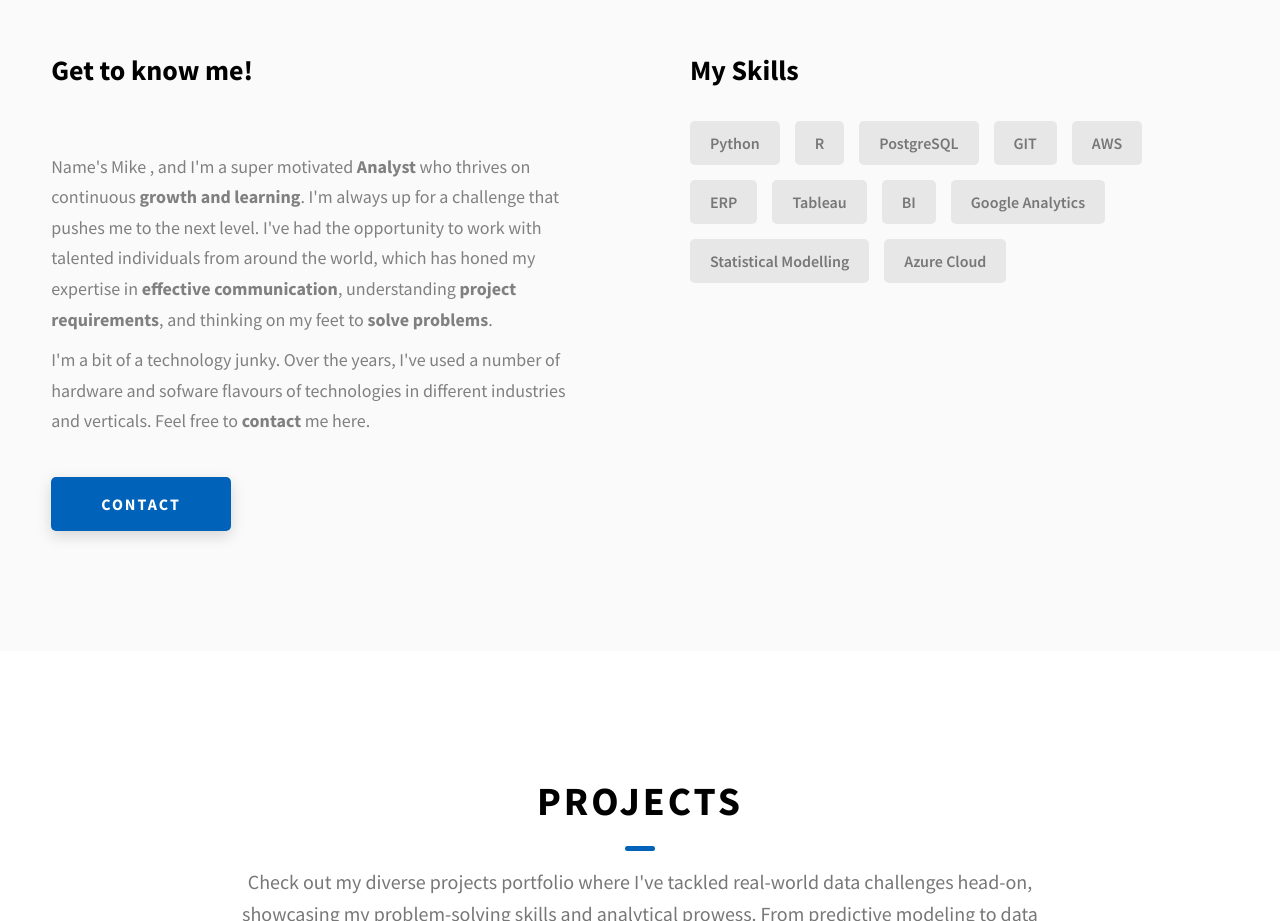
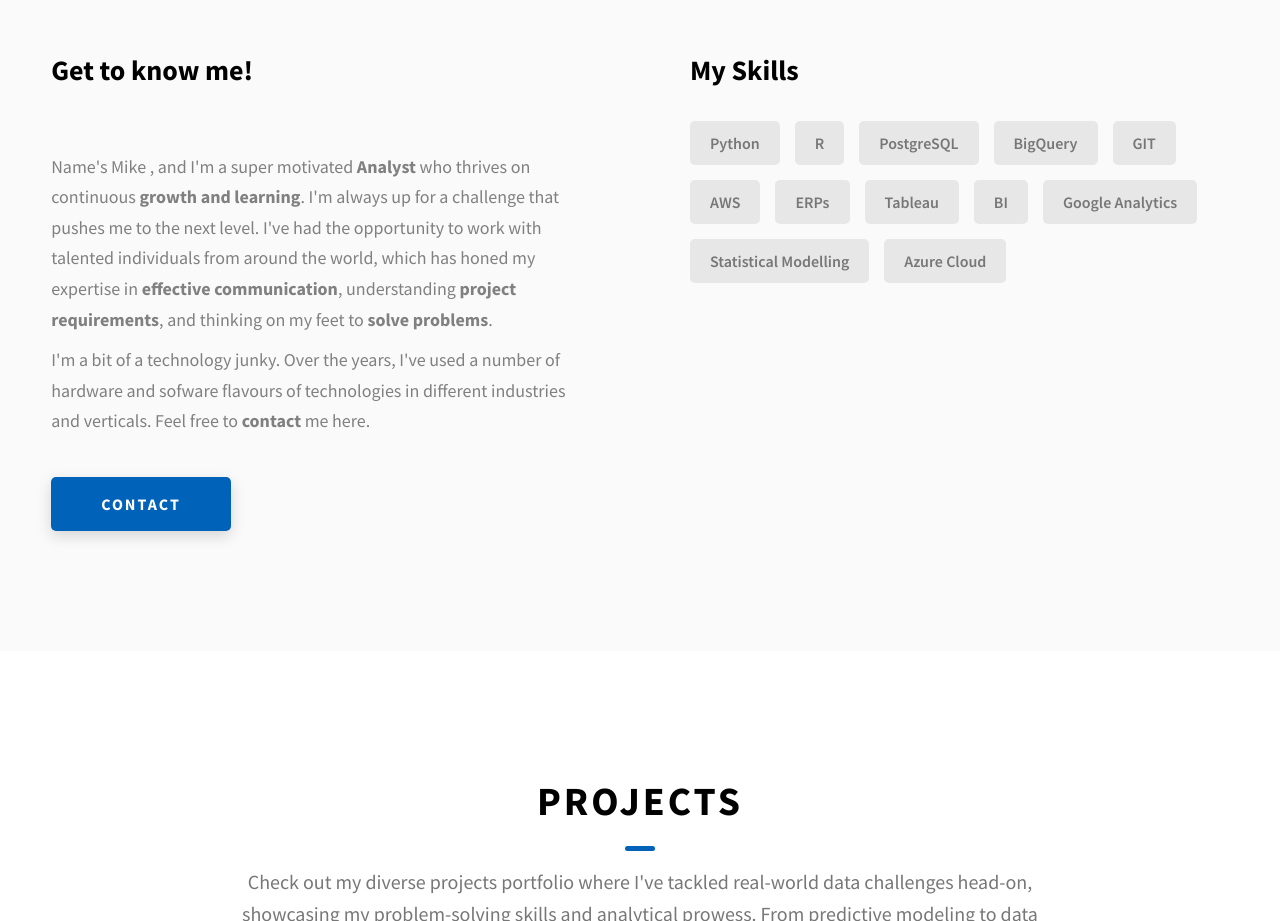
Before and after one commit to mikebenas/mikebenas.github.io, a website: page index.html in a window 1280 px wide. Shown: the part 1120-2041 px from the top of the page. Drawn offline with Linux system fonts and the light colour scheme.

Commit message:
Add files via upload

```diff
--- a/index.html
+++ b/index.html
@@ -1,6 +1,7 @@
 <!DOCTYPE html>
 <html lang="en">
   <head>
+
     <meta charset="UTF-8" />
     <meta name="viewport" content="width=device-width, initial-scale=1.0" />
     <meta http-equiv="X-UA-Compatible" content="ie=edge" />
@@ -186,9 +187,10 @@
               <div class="skills__skill">Python</div>
               <div class="skills__skill">R</div>
               <div class="skills__skill">PostgreSQL</div>
+              <div class="skills__skill">BigQuery</div>
               <div class="skills__skill">GIT</div>
               <div class="skills__skill">AWS</div>
-              <div class="skills__skill">ERP</div>
+              <div class="skills__skill">ERPs</div>
               <div class="skills__skill">Tableau</div>
               <div class="skills__skill">BI</div>
               <div class="skills__skill">Google Analytics</div>
```
